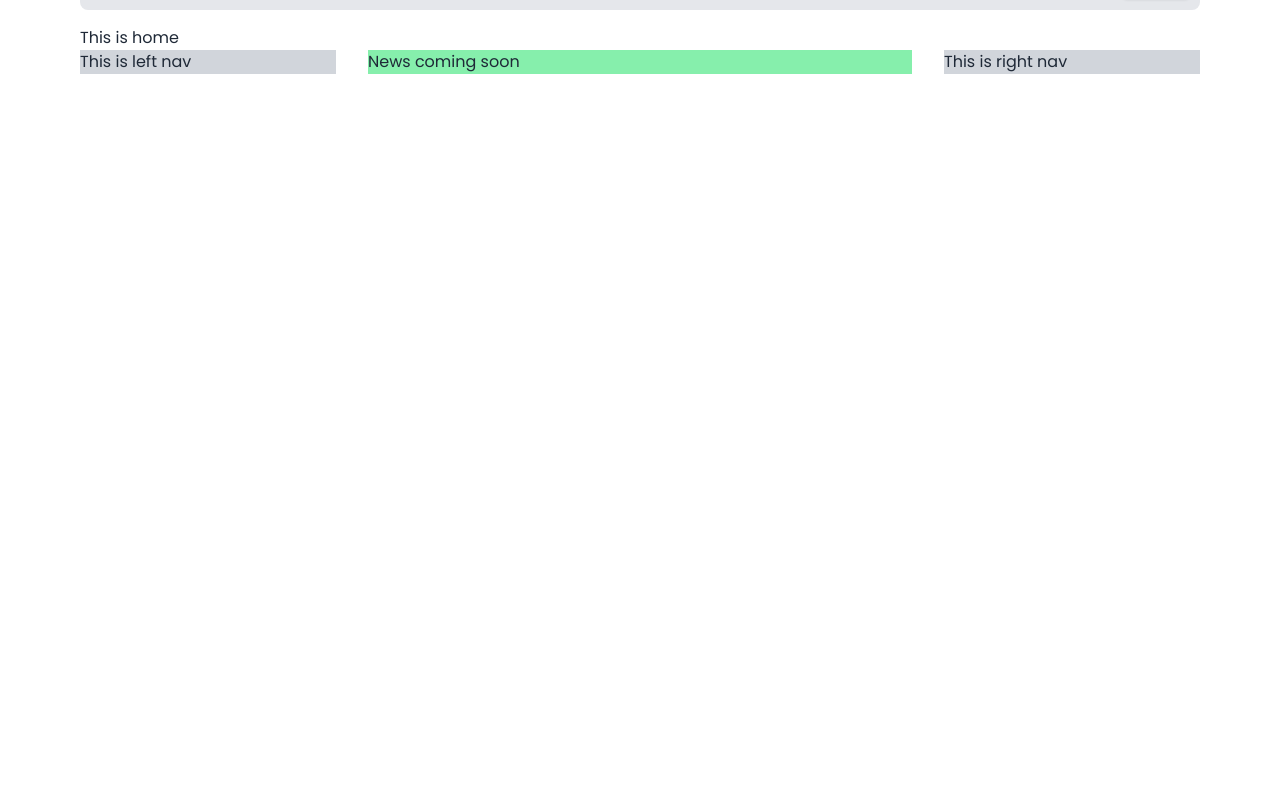
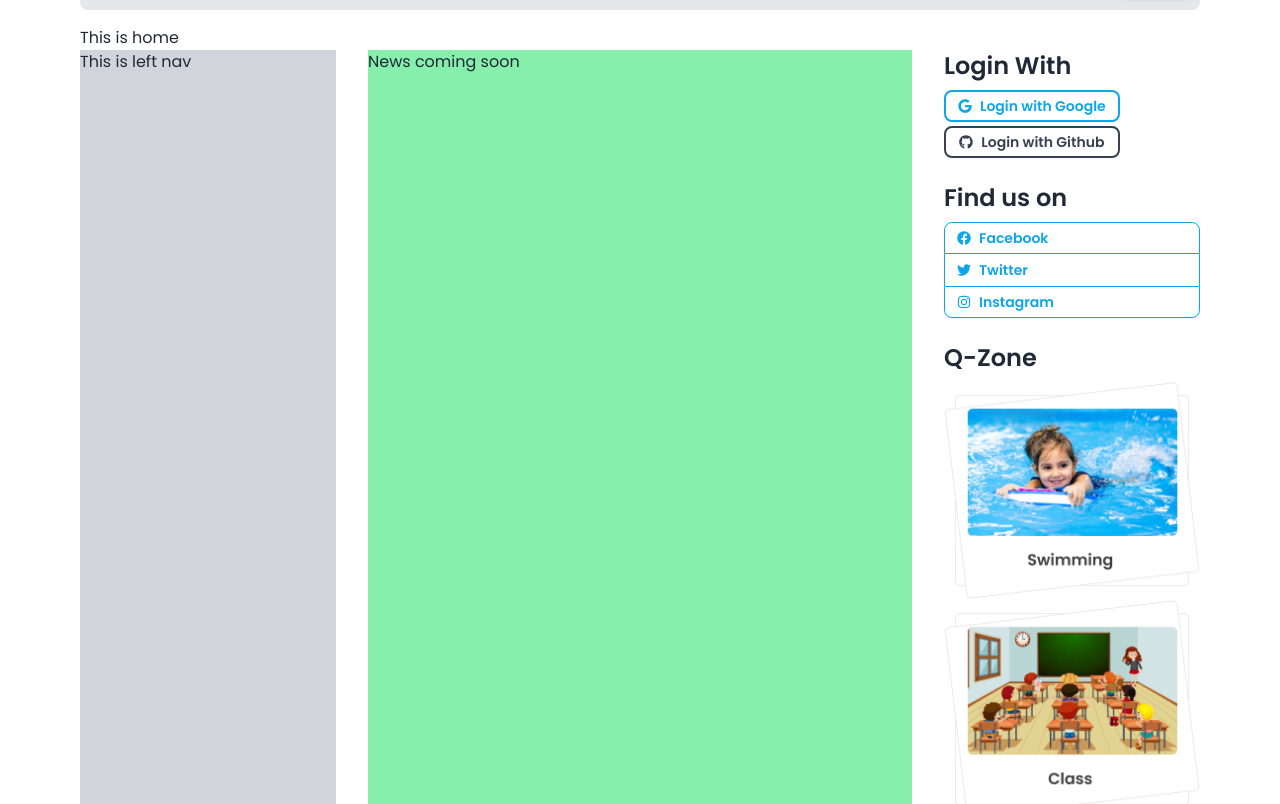
Before and after one commit to shaishabcoding/dragon-news, a React (Vite) app: page / in a window 1280 px wide. Shown: the part 300-1104 px from the top of the page. Before the commit the page ends 800 px from the top, so only its background shows below. Built offline with nearby package versions, Linux system fonts and the light colour scheme.

Commit message:
added rightsidenav

```diff
--- a/package.json
+++ b/package.json
@@ -17,6 +17,7 @@
     "react": "^18.2.0",
     "react-dom": "^18.2.0",
     "react-fast-marquee": "^1.6.4",
+    "react-icons": "^5.0.1",
     "react-router-dom": "^6.22.3",
     "sort-by": "^1.2.0"
   },
--- a/src/pages/home/Home.jsx
+++ b/src/pages/home/Home.jsx
@@ -16,7 +16,7 @@
         <div className="lg:col-span-2 bg-green-300">
           <h2>News coming soon</h2>
         </div>
-        <div className="bg-gray-300">
+        <div className="">
           <RightSideNav></RightSideNav>
         </div>
       </div>
--- a/src/shared/navbar/RightSideNav.jsx
+++ b/src/shared/navbar/RightSideNav.jsx
@@ -1,7 +1,59 @@
+import {
+  FaFacebook,
+  FaGithub,
+  FaGoogle,
+  FaInstagram,
+  FaTwitter,
+} from "react-icons/fa";
+import qZone1 from "../../assets/images/qZone1.png";
+import qZone2 from "../../assets/images/qZone2.png";
+import qZone3 from "../../assets/images/qZone3.png";
+
 const RightSideNav = () => {
   return (
     <div>
-      <h2>This is right nav</h2>
+      <div>
+        <h2 className="font-semibold text-2xl">Login With</h2>
+        <div className="grid w-fit gap-1 mt-2">
+          <button className="btn flex items-center gap-2 text-sky-500 hover:text-white hover:bg-sky-500 bg-white rounded-lg border-2 border-sky-500 hover:border-0 btn-sm">
+            <FaGoogle /> Login with Google
+          </button>
+          <button className="btn flex items-center gap-2 text-gray-700 hover:text-white hover:bg-gray-700 bg-white rounded-lg border-2 border-gray-700 hover:border-0 btn-sm">
+            <FaGithub /> Login with Github
+          </button>
+        </div>
+      </div>
+      <div className="my-4 lg:my-6">
+        <h2 className="font-semibold text-2xl">Find us on</h2>
+        <div className="mt-2">
+          <a className="btn flex items-center justify-start gap-2 text-sky-500 hover:text-white hover:bg-sky-500 bg-white rounded-none border-sky-500 hover:border-0 btn-sm rounded-t-lg">
+            <FaFacebook /> Facebook
+          </a>
+          <a className="btn flex items-center justify-start gap-2 text-sky-500 hover:text-white hover:bg-sky-500 bg-white rounded-none   border-sky-500 hover:border-0 btn-sm border-y-0">
+            <FaTwitter /> Twitter
+          </a>
+          <a className="btn flex items-center justify-start gap-2 text-sky-500 hover:text-white hover:bg-sky-500 bg-white rounded-none border-sky-500 hover:border-0 btn-sm rounded-b-lg">
+            <FaInstagram /> Instagram
+          </a>
+        </div>
+      </div>
+      <div>
+        <h2 className="font-semibold text-2xl mb-2">Q-Zone</h2>
+        <div>
+          <img
+            src={qZone1}
+            className="hover:drop-shadow-lg hover:saturate-150"
+          />
+          <img
+            src={qZone2}
+            className="hover:drop-shadow-lg hover:saturate-150"
+          />
+          <img
+            src={qZone3}
+            className="hover:drop-shadow-lg hover:saturate-150"
+          />
+        </div>
+      </div>
     </div>
   );
 };
```
Also changed, not shown: 1 other file (tests, documents, lock files or other folders).
